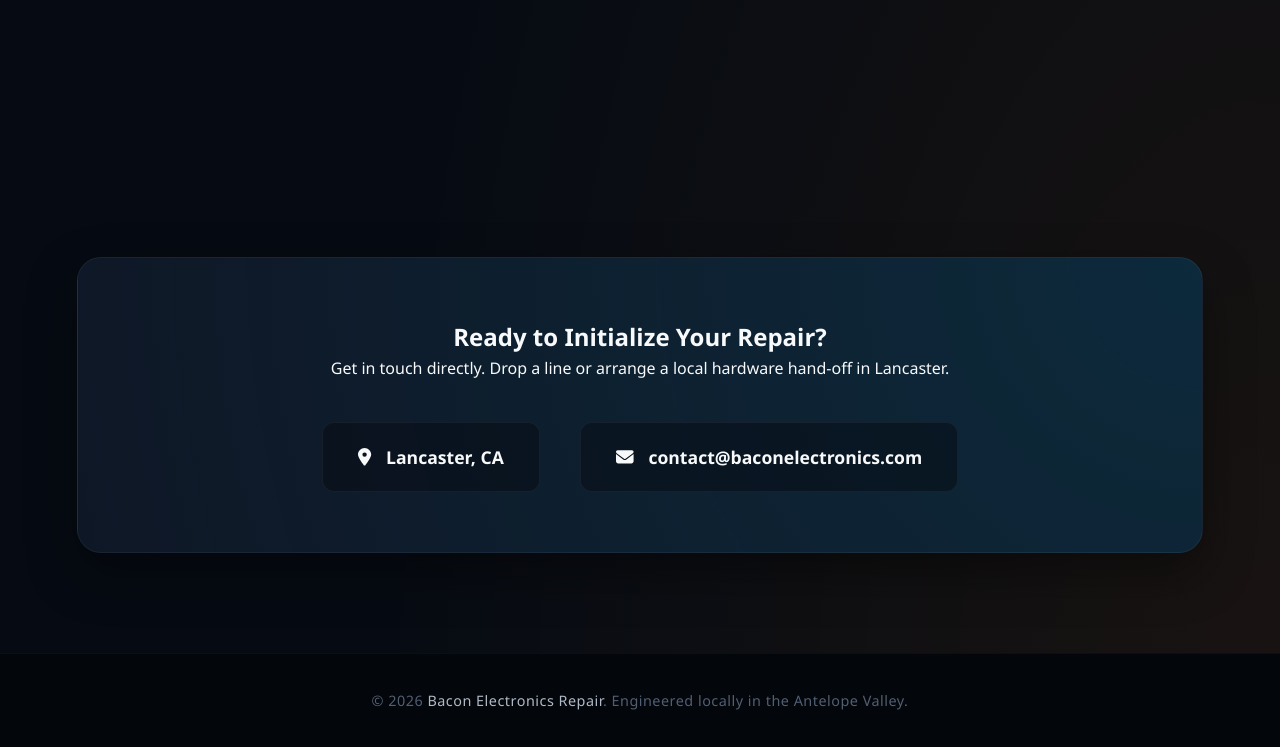
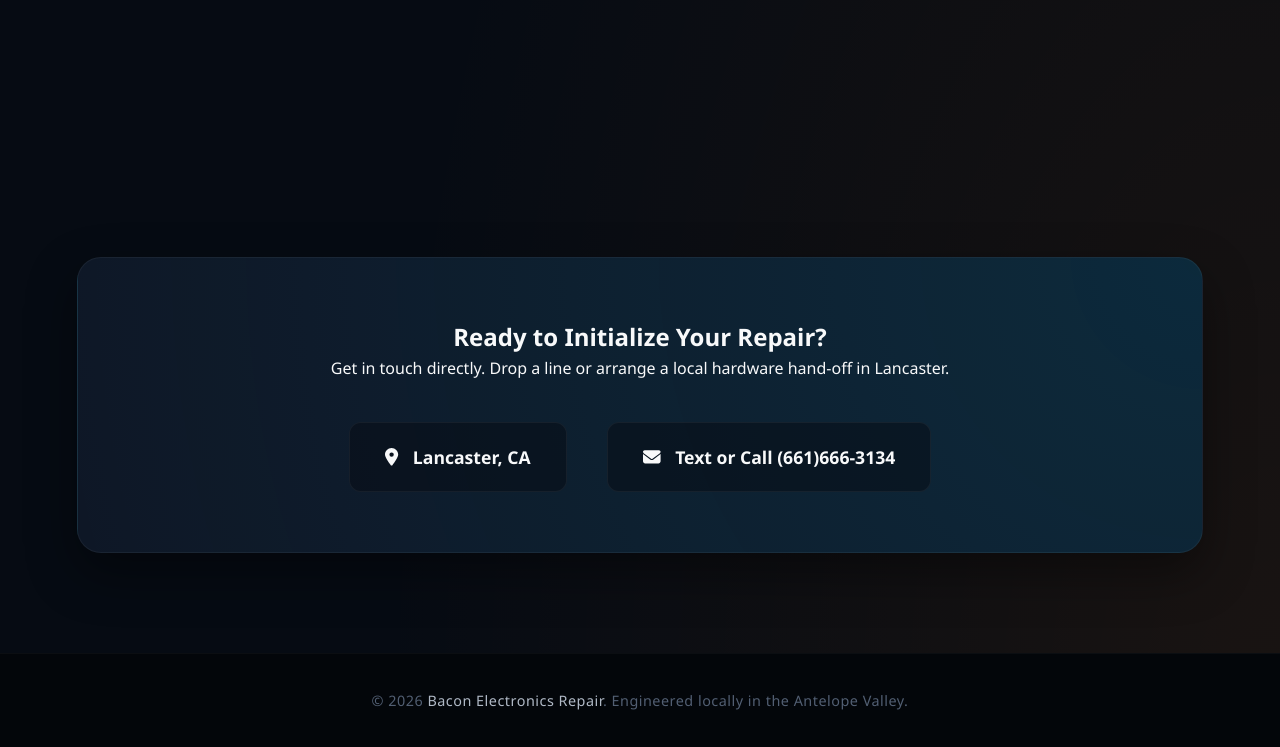
Before and after one commit to BaconElectronicsRepair/Website, a plain HTML site: page index.html in a window 1280 px wide. Shown: the part 1813-2560 px from the top of the page. Drawn offline with Linux system fonts and the light colour scheme.

Commit message:
Update index.html

```diff
--- a/index.html
+++ b/index.html
@@ -578,7 +578,7 @@
                     <i class="fas fa-map-marker-alt"></i> <span>Lancaster, CA</span>
                 </div>
                 <div class="hub-link">
-                    <i class="fas fa-envelope"></i> <span>contact@baconelectronics.com</span>
+                    <i class="fas fa-envelope"></i> <span>Text or Call (661)666-3134</span>
                 </div>
             </div>
         </div>
```
